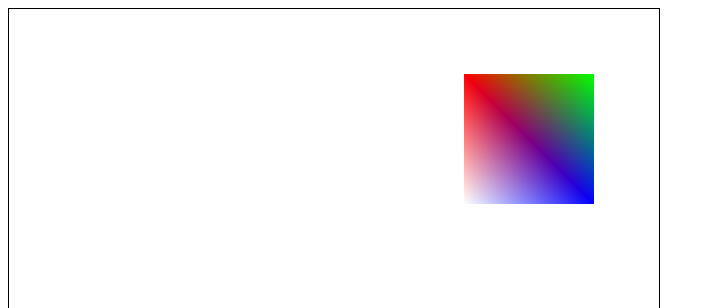
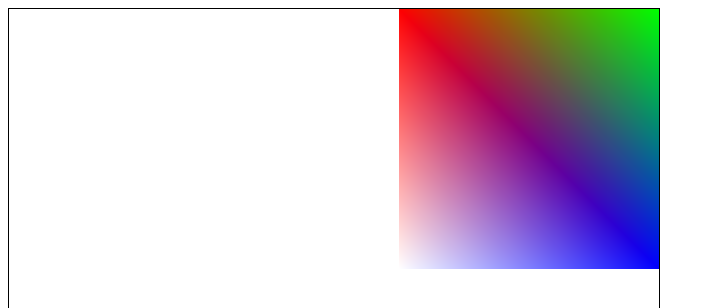
Before and after one commit to Grafkom22AIF/Menggambar-dengan-WebGL, a plain HTML site: page 4. Transformasi/index.html in a window 1280 px wide. Shown: the top 308 px of the page, without its empty margins (0-715 px from the left). Drawn offline with Linux system fonts and the light colour scheme.

Commit message:
260922_Skalasi
260922_Skalasi

```diff
--- a/4. Transformasi/handler.js
+++ b/4. Transformasi/handler.js
@@ -3,3 +3,19 @@ function translasiObj2D(gl, program){
     var translasi = gl.getUniformLocation(program, "uTranslasi");
     gl.uniform4f(translasi, dx, dy, dz, 0.0);
 }
+
+function skalasiObj2D(gl, program){
+    var sx = 2.0, sy = 2.0, sz = 0.0;
+    var matriksSkalasi = new Float32Array([
+        sx, 0.0, 0.0, 0.0,
+        0.0, sy, 0.0, 0.0,
+        0.0, 0.0, sz, 0.0,
+        0.0, 0.0, 0.0, 1.0
+    ]);
+    var skalasi = gl.getUniformLocation(program, "uSkalasi");
+    gl.uniformMatrix4fv(skalasi, false, matriksSkalasi);
+}
+
+function shearObj2D(gl, program){
+
+}
--- a/4. Transformasi/index.html
+++ b/4. Transformasi/index.html
@@ -15,11 +15,11 @@
     <script id="vertexShaderCode" type="notjs">
         attribute vec2 aPosition;
         attribute vec3 a_Color;
-        uniform vec4 uTranslasi;
+        uniform mat4 uSkalasi;
         varying vec3 vColor;
         void main() {
             vColor = a_Color;
-            gl_Position = vec4(aPosition, 0.0, 1.0) + uTranslasi;
+            gl_Position = vec4(aPosition, 0.0, 1.0) * uSkalasi;
         }
     </script>
     <script id="fragmentShaderCode" type="notjs">
--- a/4. Transformasi/main.js
+++ b/4. Transformasi/main.js
@@ -47,7 +47,7 @@ function main(){
     gl.vertexAttribPointer(aColor, 3, gl.FLOAT, false, 5 * Float32Array.BYTES_PER_ELEMENT, 2 * Float32Array.BYTES_PER_ELEMENT);
     gl.enableVertexAttribArray(aColor);
 
-    translasiObj2D(gl, program);
+   skalasiObj2D(gl, program);
 
     //membuat warna background
     gl.clearColor(1.0, 1.0, 1.0, 1.0);
```
